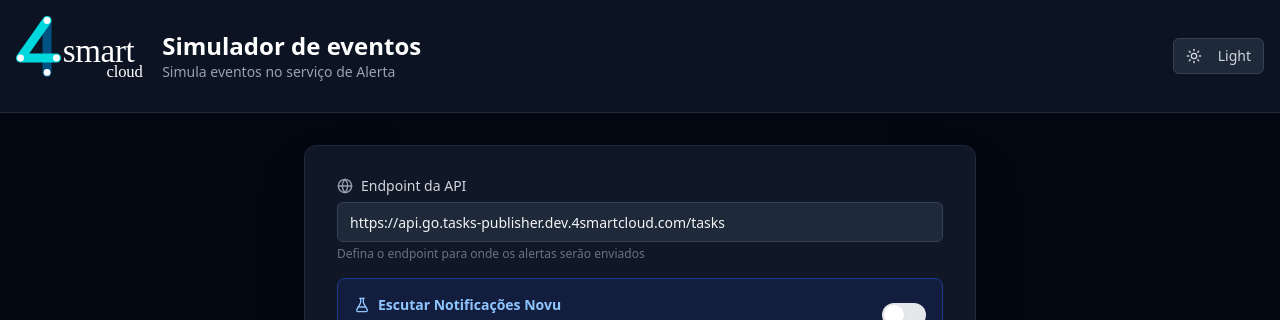
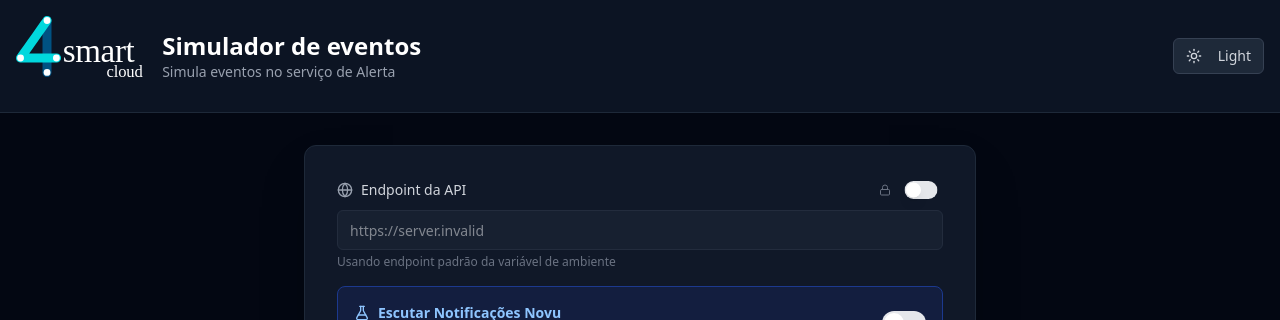
Before and after one commit to Cloudmatize/alert-center-mock-emitter, a React (Vite) app: page / in a window 1280 px wide. Shown: the top 320 px of the page. Built offline with nearby package versions, Linux system fonts and the light colour scheme; no server answers.

Commit message:
feat: enhance endpoint configuration with editable option and default value from environment variable

```diff
--- a/src/components/alert-form.tsx
+++ b/src/components/alert-form.tsx
@@ -23,6 +23,8 @@ export default function AlertForm() {
     updateTestMode,
     endpointUrl,
     updateEndpointUrl,
+    canEditEndpoint,
+    updateCanEditEndpoint,
     generatePayload,
   } = useAlertForm();
 
@@ -79,6 +81,8 @@ export default function AlertForm() {
                 onTestModeChange={updateTestMode}
                 endpointUrl={endpointUrl}
                 onEndpointChange={updateEndpointUrl}
+                canEditEndpoint={canEditEndpoint}
+                onCanEditEndpointChange={updateCanEditEndpoint}
               />
 
               <AlertTypeSelector
--- a/src/components/endpoint-config.tsx
+++ b/src/components/endpoint-config.tsx
@@ -1,7 +1,8 @@
-import { FlaskConical, Globe } from 'lucide-react';
+import { FlaskConical, Globe, Lock } from 'lucide-react';
 import { Label } from '@/components/ui/label';
 import { Switch } from '@/components/ui/switch';
 import { Input } from '@/components/ui/input';
+import { getDefaultEndpoint } from '@/lib/utils';
 
 interface TestModeConfigProps {
   darkMode: boolean;
@@ -9,6 +10,8 @@ interface TestModeConfigProps {
   onTestModeChange: (enabled: boolean) => void;
   endpointUrl: string;
   onEndpointChange: (url: string) => void;
+  canEditEndpoint: boolean;
+  onCanEditEndpointChange: (enabled: boolean) => void;
 }
 
 export function TestModeConfig({
@@ -17,28 +20,48 @@ export function TestModeConfig({
   onTestModeChange,
   endpointUrl,
   onEndpointChange,
+  canEditEndpoint,
+  onCanEditEndpointChange,
 }: TestModeConfigProps) {
   const isNovuConfigured = import.meta.env.DEV && !!import.meta.env.VITE_NOVU_APP_ID && !!import.meta.env.VITE_NOVU_AUTH_TOKEN;
+
+  const handleEditToggle = (enabled: boolean) => {
+    onCanEditEndpointChange(enabled);
+    if (!enabled) {
+      onEndpointChange(getDefaultEndpoint());
+    }
+  };
 
   return (
     <div className={`border-b pb-6 ${darkMode ? 'border-gray-800' : 'border-gray-200'}`}>
       <div className={isNovuConfigured ? 'mb-4' : ''}>
-        <div className="flex items-center gap-2 mb-2">
-          <Globe className={`h-4 w-4 ${darkMode ? 'text-gray-400' : 'text-gray-600'}`} />
-          <Label htmlFor="endpoint-url" className={darkMode ? 'text-gray-300' : 'text-gray-700'}>
-            Endpoint da API
-          </Label>
+        <div className="flex items-center justify-between mb-2">
+          <div className="flex items-center gap-2">
+            <Globe className={`h-4 w-4 ${darkMode ? 'text-gray-400' : 'text-gray-600'}`} />
+            <Label htmlFor="endpoint-url" className={darkMode ? 'text-gray-300' : 'text-gray-700'}>
+              Endpoint da API
+            </Label>
+          </div>
+          <div className="flex items-center gap-2">
+            <Lock className={`h-3 w-3 ${canEditEndpoint ? 'text-green-500' : darkMode ? 'text-gray-500' : 'text-gray-400'}`} />
+            <Switch
+              checked={canEditEndpoint}
+              onCheckedChange={handleEditToggle}
+              className="scale-75"
+            />
+          </div>
         </div>
         <Input
           id="endpoint-url"
           type="url"
           value={endpointUrl}
           onChange={(e) => onEndpointChange(e.target.value)}
+          disabled={!canEditEndpoint}
           placeholder="https://api.example.com/tasks"
-          className={`${darkMode ? 'bg-gray-800 border-gray-700 text-gray-100' : 'bg-white border-gray-300'}`}
+          className={`${darkMode ? 'bg-gray-800 border-gray-700 text-gray-100' : 'bg-white border-gray-300'} ${!canEditEndpoint ? 'opacity-60 cursor-not-allowed' : ''}`}
         />
         <p className={`text-xs mt-1 ${darkMode ? 'text-gray-500' : 'text-gray-500'}`}>
-          Defina o endpoint para onde os alertas serão enviados
+          {canEditEndpoint ? 'Defina o endpoint para onde os alertas serão enviados' : 'Usando endpoint padrão da variável de ambiente'}
         </p>
       </div>
 
--- a/src/hooks/user-alerts-form.ts
+++ b/src/hooks/user-alerts-form.ts
@@ -8,6 +8,7 @@ export const useAlertForm = () => {
   const [alertPolicy, setAlertPolicy] = useState<AlertPolicy>('major_and_minor_accidents');
   const [endpointUrl, setEndpointUrl] = useState(getDefaultEndpoint());
   const [testMode, setTestModeState] = useState(getTestMode());
+  const [canEditEndpoint, setCanEditEndpoint] = useState(false);
 
   const updateAlertType = (type: AlertType) => {
     setAlertType(type);
@@ -23,6 +24,13 @@ export const useAlertForm = () => {
     setTestMode(enabled);
   };
 
+  const updateCanEditEndpoint = (enabled: boolean) => {
+    setCanEditEndpoint(enabled);
+    if (!enabled) {
+      setEndpointUrl(getDefaultEndpoint());
+    }
+  };
+
   const generatePayload = () => {
     return generateMockAlert(alertType, alertPolicy);
   };
@@ -36,6 +44,8 @@ export const useAlertForm = () => {
     updateEndpointUrl,
     testMode,
     updateTestMode,
+    canEditEndpoint,
+    updateCanEditEndpoint,
     generatePayload,
   };
 };
--- a/src/lib/utils.ts
+++ b/src/lib/utils.ts
@@ -13,7 +13,7 @@ export function formatDate(date: string | Date): string {
 }
 
 export function getDefaultEndpoint(): string {
-  return 'https://api.go.tasks-publisher.dev.4smartcloud.com/tasks';
+  return import.meta.env.VITE_API_ENDPOINT || 'https://api.go.tasks-publisher.dev.4smartcloud.com/tasks';
 }
 
 export function getTestMode(): boolean {
```
Also changed, not shown: 1 other file (tests, documents, lock files or other folders).
